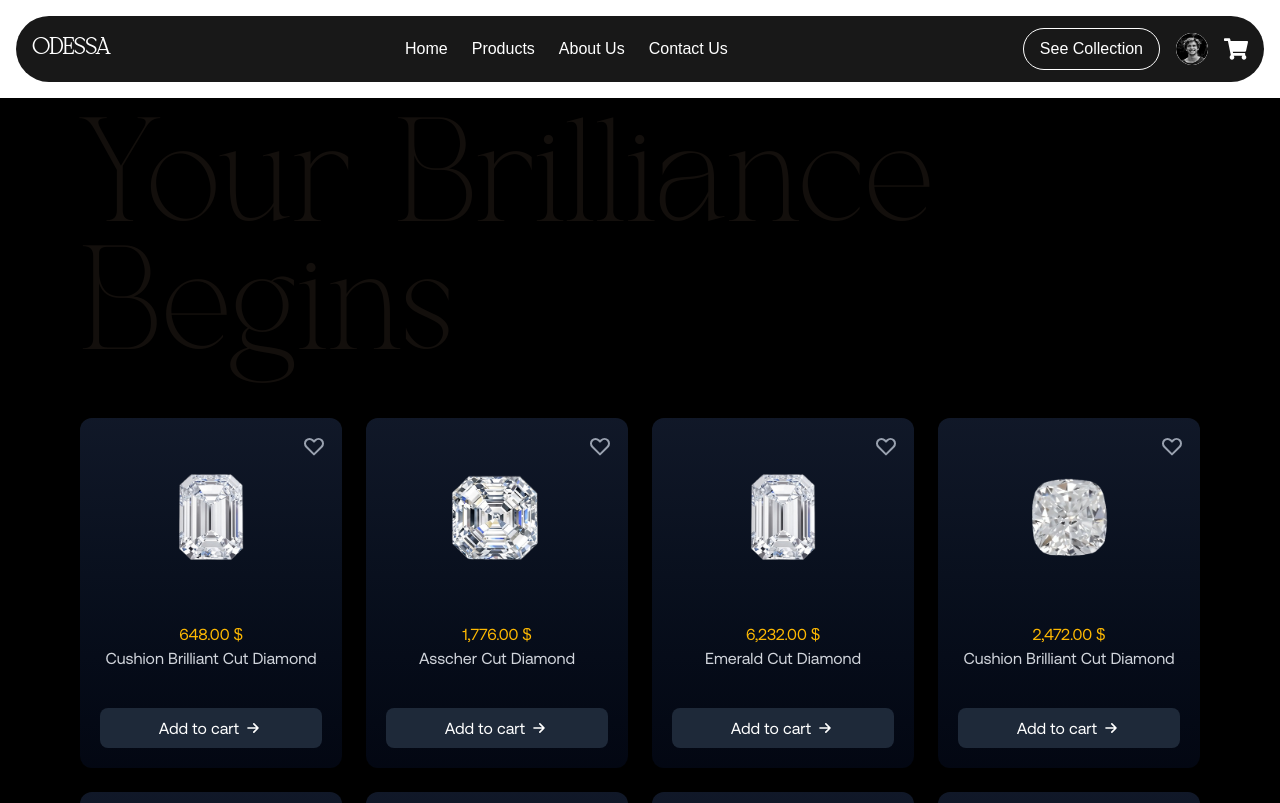
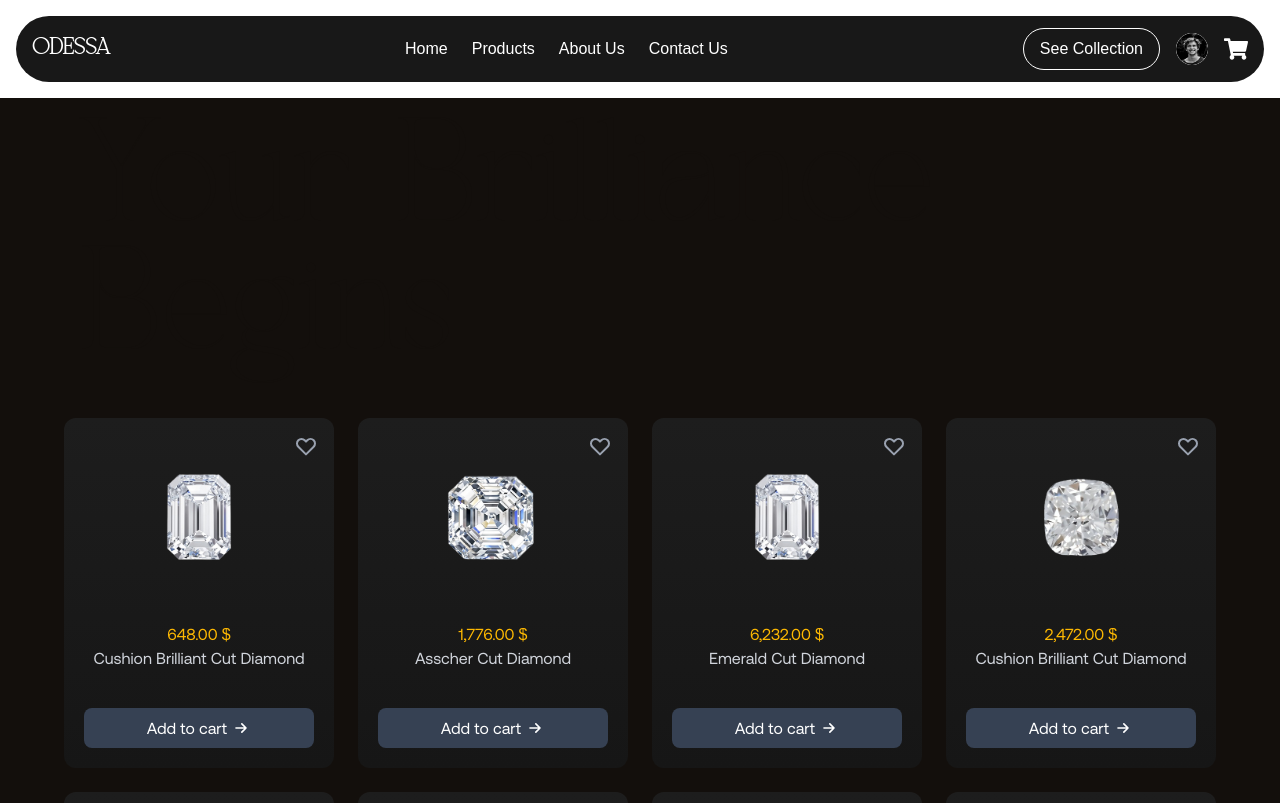
Before and after one commit to Webminds-designs/odessa, a Next.js app: page /collection in a window 1280 px wide. Shown: the top 803 px of the page. Built offline with nearby package versions, Linux system fonts and the light colour scheme.

Commit message:
collection page

```diff
--- a/app/collection/page.tsx
+++ b/app/collection/page.tsx
@@ -3,6 +3,7 @@ import React, { useState } from "react";
 import diamonds from "../../public/images/diamonds.js";
 import ProductCards from "../components/ProductCards";
 import { GoArrowRight, GoArrowLeft } from "react-icons/go";
+import Link from "next/link";
 
 const CollectionPage = () => {
   // Pagination states
@@ -31,18 +32,22 @@ const CollectionPage = () => {
   };
 
   return (
-    <div className="min-h-screen bg-black px-4 py-6 sm:px-8 md:px-12 lg:px-20 font-aeonikregular">
+    <div className="min-h-screen bg-primary px-2 py-6 sm:px-2 md:px-6 lg:px-16 font-aeonikregular">
       {/* Page Title */}
-
-      <h2 className="font-vasion text-4xl lg:text-9xl mb-10">
+      <h2 className="font-vasion text-4xl lg:text-9xl mb-10 px-4">
         Your Brilliance
         <br /> Begins
       </h2>
 
-      {/* Responsive grid */}
-      <div className="grid grid-cols-1 sm:grid-cols-2 md:grid-cols-3 lg:grid-cols-4 gap-6">
-        {currentData.map((diamond, index) => (
-          <ProductCards key={index} diamond={diamond} />
+      {/* Responsive grid with auto-fit so cards don't overlap */}
+      <div
+        className="grid gap-6"
+        style={{ gridTemplateColumns: "repeat(auto-fit, minmax(250px, 1fr))" }}
+      >
+        {currentData.map((diamond) => (
+          <Link href={`/product/${diamond.id}`} key={diamond.id}>
+            <ProductCards diamond={diamond} />
+          </Link>
         ))}
       </div>
 
--- a/app/components/ProductCards.tsx
+++ b/app/components/ProductCards.tsx
@@ -21,19 +21,20 @@ const ProductCards: React.FC<ProductCardsProps> = ({ diamond }) => {
   return (
     <div
       className="
-      bg-gradient-to-b from-gray-900 to-gray-950
+      bg-gradient-to-b from-[#1d1d1d] to-[#161616]
       rounded-xl p-5 relative group
-      overflow-hidden hover:shadow-lg hover:shadow-amber-900/10
+      overflow-hidden hover:shadow-lg hover:shadow-gray-500/10
       transition-all duration-300
       flex flex-col justify-between
-      w-full max-w-xs mx-auto min-h-[350px]
+      w-full max-w-xs min-w-[250px] mx-auto min-h-[350px]
+      font-aeonikregular
     "
     >
-      {/* Diagonal decorative line */}
+      {/* Diagonal decorative line with gray color */}
       <div
         className="
         absolute -right-8 -top-8 w-16 h-16
-        bg-amber-600/10 rotate-45 transform
+        bg-gray-600/10 rotate-45 transform
         scale-0 group-hover:scale-100
         transition-transform duration-500
       "
@@ -43,7 +44,7 @@ const ProductCards: React.FC<ProductCardsProps> = ({ diamond }) => {
       <button
         className="
         absolute top-4 right-4 z-10
-        text-gray-400 hover:text-red-400
+        text-gray-400 hover:text-gray-300
         transition-colors
       "
       >
@@ -72,7 +73,7 @@ const ProductCards: React.FC<ProductCardsProps> = ({ diamond }) => {
             <div
               className="
               absolute inset-0
-              bg-gradient-to-r from-blue-400/10 to-purple-500/10
+              bg-gradient-to-r from-gray-400/10 to-gray-500/10
               opacity-0 group-hover:opacity-100
               transition-opacity duration-500
               rounded-full
@@ -104,7 +105,7 @@ const ProductCards: React.FC<ProductCardsProps> = ({ diamond }) => {
       {/* Add to cart button */}
       <button
         className="
-          mt-auto w-full bg-gray-800 hover:bg-gray-700
+          mt-auto w-full bg-gray-700 hover:bg-[#292929]
           text-white py-2 text-sm sm:text-base
           rounded-lg transition-colors duration-300
           flex items-center justify-center gap-1 group
--- a/app/product/[id]/page.tsx
+++ b/app/product/[id]/page.tsx
@@ -54,7 +54,7 @@ function DiamondDisplay() {
   }
 
   return (
-    <div className="bg-black text-white min-h-screen relative overflow-hidden">
+    <div className="bg-black text-white min-h-screen relative overflow-hidden font-aeonikregular">
       <div className="container mx-auto px-4 py-12 relative z-10">
         {/* Main product display */}
         <div className="flex flex-col lg:flex-row gap-8 mb-12 items-center">
@@ -72,7 +72,7 @@ function DiamondDisplay() {
 
           {/* Product details */}
           <div className="lg:w-2/5">
-            <h1 className="text-3xl font-light mb-4 bg-gradient-to-r from-white to-gray-400 bg-clip-text text-transparent">
+            <h1 className="text-3xl font-light mb-4 bg-gradient-to-r from-white to-gray-400 bg-clip-text text-transparent font-vasion font-bold">
               {selectedDiamond.name}
             </h1>
 
@@ -146,11 +146,12 @@ function DiamondDisplay() {
           </h2>
 
           <div className="w-full flex justify-center">
-            <div className="grid grid-cols-1 md:grid-cols-3 gap-12 items-center justify-items-center">
+            <div className="grid grid-cols-1 md:grid-cols-3 lg:grid-cols-4 gap-12 items-center justify-items-center">
               {diamonds
-                .filter(diamond =>
-                  diamond.shape === selectedDiamond.shape &&
-                  diamond.id !== selectedDiamond.id
+                .filter(
+                  (diamond) =>
+                    diamond.shape === selectedDiamond.shape &&
+                    diamond.id !== selectedDiamond.id
                 )
                 .slice(0, 3)
                 .map((diamond, index) => (
```
